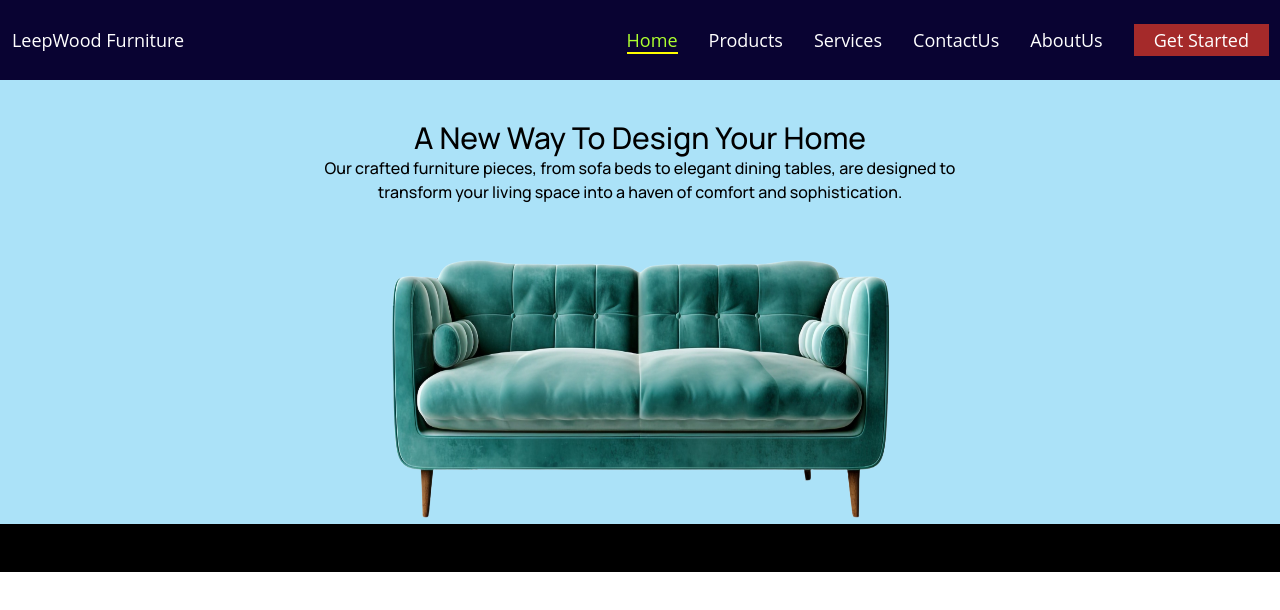
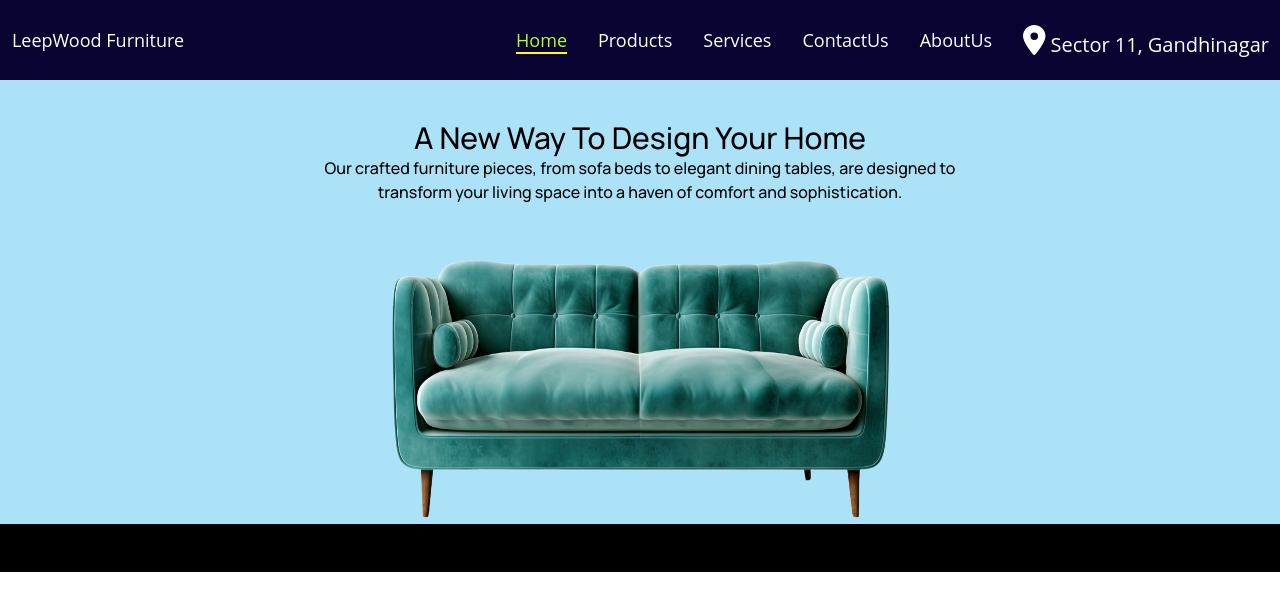
Before and after one commit to CHAVDAYASHVANTSINH612/LeepWood-Furniture-Static-Angular, an Angular app: page / in a window 1280 px wide. Shown: the top 610 px of the page. Built offline with nearby package versions, Linux system fonts and the light colour scheme.

Commit message:
logo name change

```diff
--- a/src/app/Components/navigation-bar/navigation-bar.component.css
+++ b/src/app/Components/navigation-bar/navigation-bar.component.css
@@ -43,17 +43,31 @@ ul li .act {
     border-bottom: 2px solid yellow;
 }
 
-ul li .btn {
-    padding: 4px 20px;
-    background-color: brown;
-    color: white;
-}
 
-fa-icon {
+.menuIcon {
     align-items: center;
     font-size: 30px;
     margin-right: 12px;
     display: none;
+}
+
+#locMenu:hover {
+    border-bottom: 0px solid white;
+    color: wheat;
+}
+
+#locSvg {
+    display: inline-block;
+}
+
+#loctext {
+    display: inline-block;
+    font-size: 20px;
+}
+
+.locIcon {
+    font-size: 30px;
+    margin-right: 5px;
 }
 
 @media(max-width: 820px) {
@@ -88,13 +102,17 @@ fa-icon {
         height: 300px;
     }
 
-    fa-icon {
+    .menuIcon {
         opacity: 100;
         transform: scale(1);
         transition: opacity 0.5s ease, transform 0.5s ease;
     }
 
-    fa-icon {
+    .menuIcon {
         display: flex;
     }
+
+    .locMenu {
+        margin-top: 0px
+    }
 }
--- a/src/app/Components/navigation-bar/navigation-bar.component.html
+++ b/src/app/Components/navigation-bar/navigation-bar.component.html
@@ -8,7 +8,14 @@
         <li><a href="#services">Services</a></li>
         <li><a href="#contact">ContactUs</a></li>
         <li><a href="#about">AboutUs</a></li>
-        <li><a href="#wht.me" class="btn">Get Started</a></li>
+        <li><a href="https://maps.app.goo.gl/REYegu4jEJEBAE7K9" target="_blank" id="locMenu">
+                <span id="locsvg">
+                    <fa-icon [icon]="faLocationDot" class="locIcon"></fa-icon>
+                </span>
+                <span id="loctext">
+                    Sector 11, Gandhinagar
+                </span>
+            </a></li>
     </ul>
-    <fa-icon [icon]="menuIcon" class="icon" (click)="toggleFunc()"></fa-icon>
+    <fa-icon [icon]="menuIcon" class="menuIcon" (click)="toggleFunc()"></fa-icon>
 </div>
--- a/src/app/Components/navigation-bar/navigation-bar.component.ts
+++ b/src/app/Components/navigation-bar/navigation-bar.component.ts
@@ -1,10 +1,15 @@
-import { Component, ElementRef, ViewChild } from '@angular/core';
+import {
+  AfterViewInit,
+  Component,
+  ElementRef,
+  Input,
+  ViewChild,
+} from '@angular/core';
 import { FontAwesomeModule } from '@fortawesome/angular-fontawesome';
 import {
   faBars,
-  faBarsProgress,
-  faCoffee,
   faXmark,
+  faLocationDot,
 } from '@fortawesome/free-solid-svg-icons';
 
 @Component({
@@ -19,6 +24,7 @@ export class NavigationBarComponent {
   faBars = faBars;
   faXmark = faXmark;
   menuIcon = faBars;
+  faLocationDot = faLocationDot;
 
   toggleFunc(): void {
     console.log('hello');
--- a/src/app/app.component.ts
+++ b/src/app/app.component.ts
@@ -1,4 +1,4 @@
-import { Component } from '@angular/core';
+import { Component, ElementRef, ViewChild } from '@angular/core';
 import { faBars } from '@fortawesome/free-solid-svg-icons';
 
 @Component({
@@ -7,5 +7,5 @@ import { faBars } from '@fortawesome/free-solid-svg-icons';
   styleUrl: './app.component.css',
 })
 export class AppComponent {
-  title = 'ShreejiFurniture_Frontend_Angular';
+  title = 'Furniture_Frontend_Angular';
 }
--- a/src/index.html
+++ b/src/index.html
@@ -3,7 +3,7 @@
 
 <head>
   <meta charset="utf-8">
-  <title>ShreejiFurnitureFrontendAngular</title>
+  <title>LeepWoodFurnitureFrontendAngular</title>
   <base href="/">
   <meta name="viewport" content="width=device-width, initial-scale=1">
   <link rel="icon" type="image/x-icon" href="favicon.ico">
```
Also changed, not shown: src/assets/whatsapp.svg (added).
